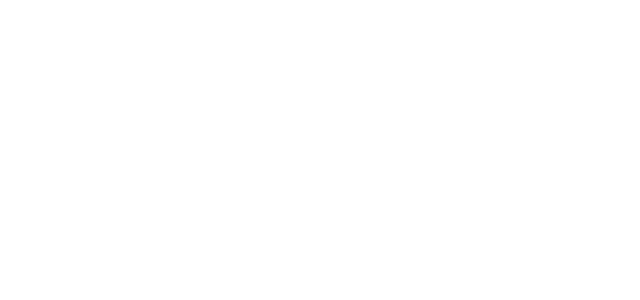
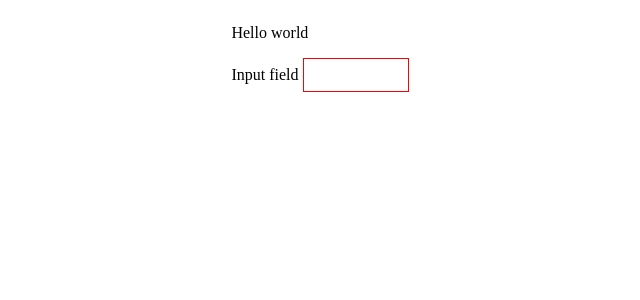
Before and after one commit to Ev-Kos/ngo, a Nuxt app: page /about in a window 1280 px wide. Before the commit this address had no page. Shown: the top 300 px of the page, without its empty margins (320-960 px from the left). Built offline with nearby package versions, Linux system fonts and the light colour scheme.

Commit message:
динамический роутинг

```diff
--- /dev/null
+++ b/pages/about.vue
@@ -0,0 +1,21 @@
+<template>
+  <div class="container">
+    <Test/>
+  </div>
+</template>
+
+<script>
+  export default {
+
+  }
+</script>
+
+<style scoped>
+  .container {
+    margin: 0 auto;
+    min-height: 100px;
+    display: flex;
+    justify-content: center;
+    align-items: center;
+  }
+</style>
--- /dev/null
+++ b/pages/id/_id.vue
@@ -0,0 +1,15 @@
+<template>
+  <div>
+    I am on id
+  </div>
+</template>
+
+<script>
+  export default {
+
+  }
+</script>
+
+<style lang="scss" scoped>
+
+</style>
```
